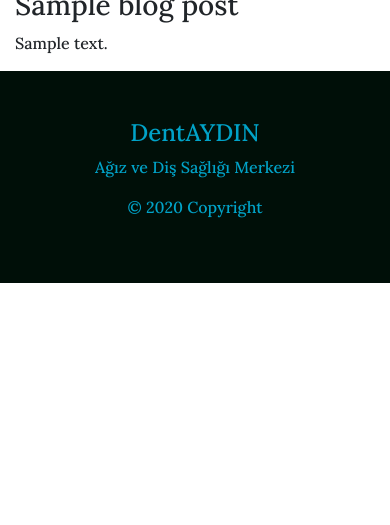
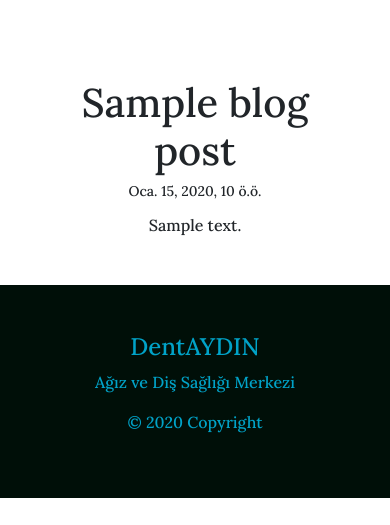
Before and after one commit to Murat0901/belediye, a Django app: template templates/blog.html in a window 390 px wide. Shown: the part 227-752 px from the top of the page. Run offline with Django 3.2, Linux system fonts and the light colour scheme; the template is opened without the code that fills it: most values are stand-ins (such as "Sample title", 1, 10 or a date in 2020); some libraries are stand-ins or nearby versions.

Commit message:
blog fix

```diff
--- a/blog/models.py
+++ b/blog/models.py
@@ -7,5 +7,8 @@
     BlogContent = RichTextField(verbose_name="İçerik")
     BlogDate = models.DateTimeField(auto_now_add=True)
 
+    class Meta:
+        ordering =  ['-BlogDate',]
+
     def __str__(self):
         return self.BlogTitle
--- a/static/css/main.css
+++ b/static/css/main.css
@@ -203,6 +203,17 @@
   color: #fff;
   font-size: calc(2.5vw + 1rem);
 }
+#blog .my-blog article {
+  width: 100%;
+  text-align: center;
+  padding: 2em;
+}
+#blog .my-blog article p {
+  padding-top: 5px;
+}
+#blog .my-blog article h5 {
+  font-size: 14px;
+}
 
 #contact .overlay {
   background: rgba(150, 200, 200, 0.9);
@@ -275,6 +286,12 @@
 }
 
 @media (max-width: 640px) {
+  .head-top {
+    height: 50px;
+    display: flex;
+    flex-direction: column;
+  }
+
   .my-nav {
     font-size: 1em;
     line-height: 1px;
--- a/static/css/main.sass
+++ b/static/css/main.sass
@@ -177,7 +177,15 @@
         h1
             color: #fff
             font-size: calc(2.5vw + 1rem)
-
+    .my-blog
+        article
+            width: 100%
+            text-align: center
+            padding: 2em
+            p
+                padding-top: 5px
+            h5
+                font-size: 14px
 
 #contact
     .overlay
@@ -243,6 +251,11 @@
         align-items: center
 
 @media( max-width: 640px )
+    .head-top
+        height: 50px
+        display: flex
+        flex-direction: column
+
     .my-nav
         font-size: 1em
         line-height: 1px
@@ -283,4 +296,4 @@
             img
                 height: 25em
                 width: 30em
-                margin:5px
+                margin: 5px
--- a/templates/blog.html
+++ b/templates/blog.html
@@ -12,10 +12,13 @@
         </div>
     </div>
 
-    <div class="container">
+    <div class="container pt-5 my-blog">
        {% for BlogPost in object_list  %}
-        <h3> {{BlogPost.BlogTitle}} </h3>
+        <article>
+        <h1> {{BlogPost.BlogTitle}} </h1>
+        <h5> {{BlogPost.BlogDate}} </h5>
         <p>{{BlogPost.BlogContent|safe}}</p>
+        </article>
        {% endfor %}
 
     </div>
```
Also changed, not shown: blog/migrations/0002_auto_20200521_0216.py (added), blog/migrations/0003_auto_20200521_0235.py (added), blog/views.py (line endings or trailing spaces), db.sqlite3, 1 other file.
